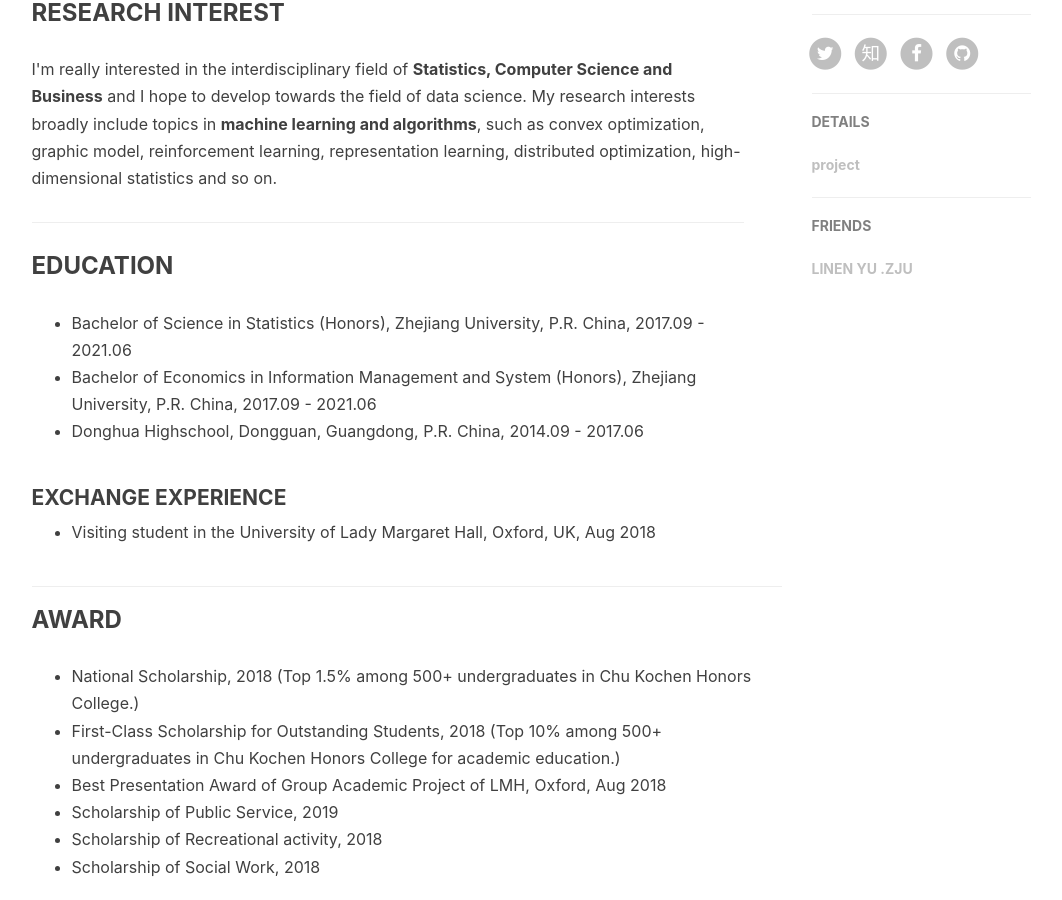
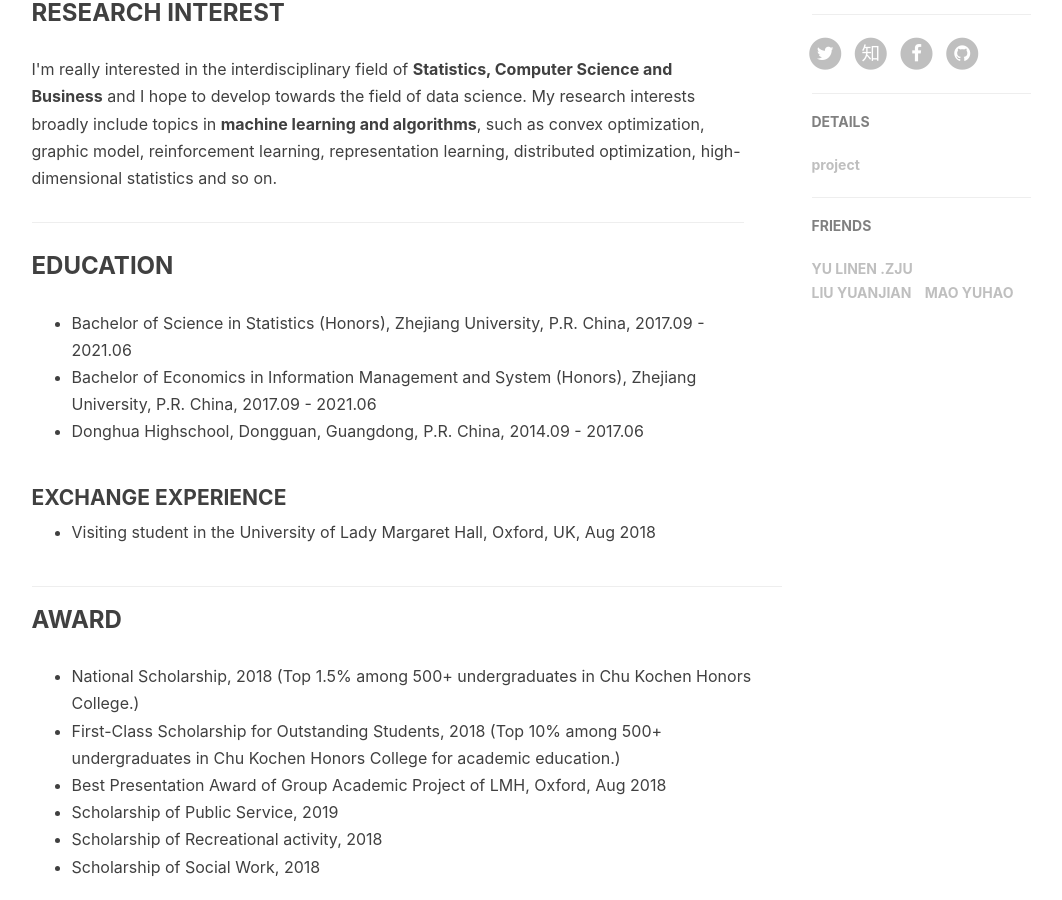
Before and after one commit to ZaccWu/ZaccWu.github.io, a Jekyll site: the page built from about.html, in a window 1280 px wide and 900 px high, scrolled down 903 px. Shown: the whole window, without its empty margins (136-1198 px from the left). Built offline with Jekyll 4.4.1, drawn with Linux system fonts in a browser that asks for light colours; nearby versions of some CDN libraries; comment, search, counter and statistics services are not loaded.

Commit message:
Update _config.yml

```diff
--- a/_config.yml
+++ b/_config.yml
@@ -101,12 +101,16 @@ information: [
 # Friends
 friends: [
     {
-        title: "LINEN YU .ZJU",
+        title: "YU LINEN .ZJU",
         href: "https://cestunyu.github.io/"
     },
-#    {
-#        title: "简书",
-#        href: "http://www.jianshu.com/u/xxx"
-#    }
+    {
+        title: "LIU YUANJIAN",
+        href: "https://www.liuyuanjian.com/"
+    },
+    {
+        title: "MAO YUHAO",
+        href: "https://algebraloveme.github.io/"
+    }
 ]
 #
```
